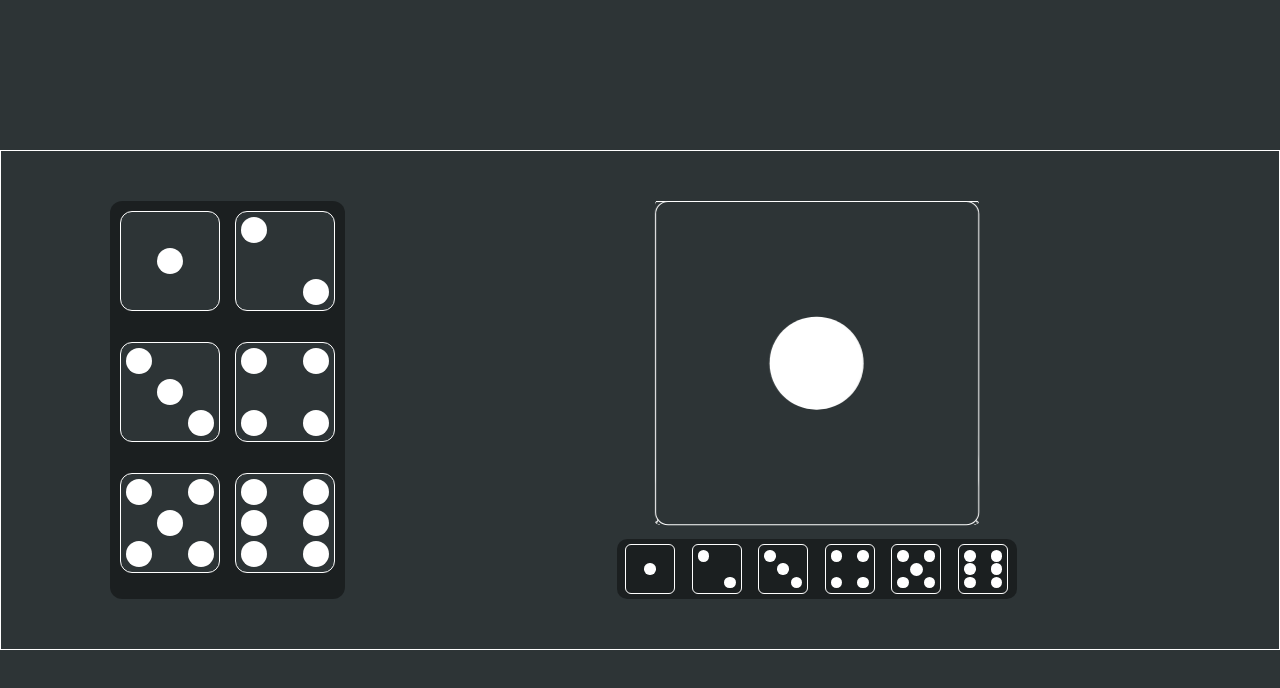
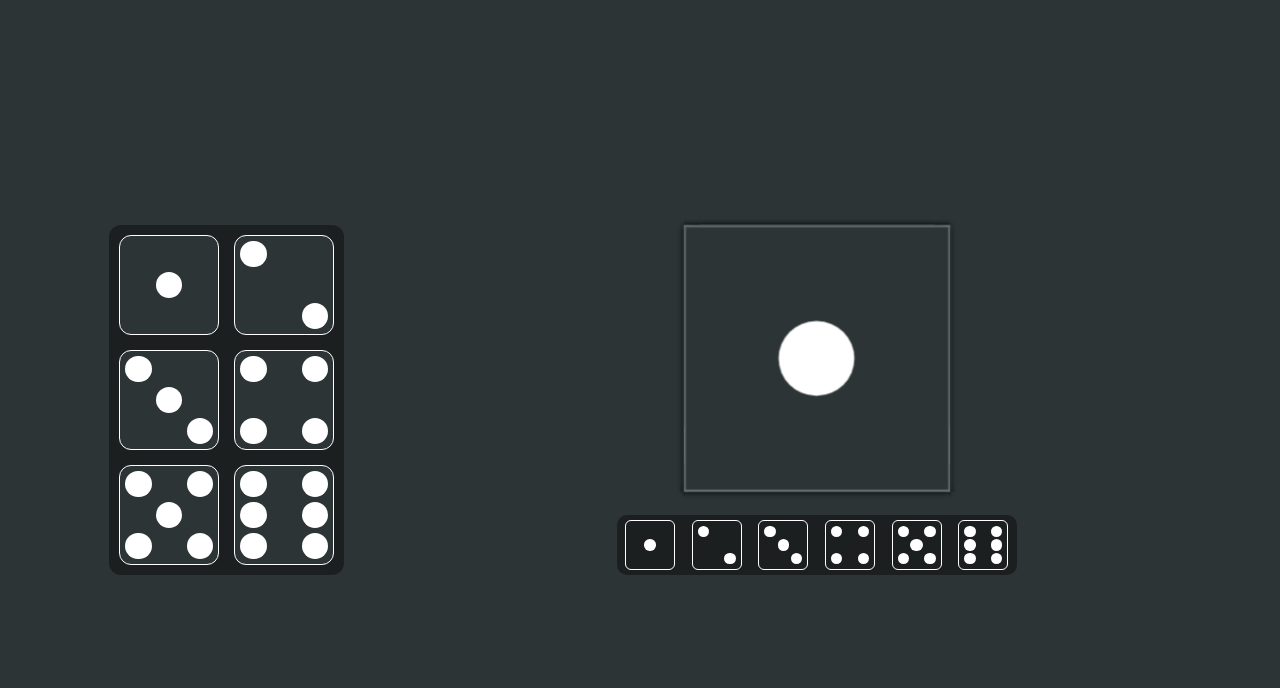
Before and after one commit to hard1n/3d-dice, a plain HTML site: page index.html in a window 1280 px wide. Drawn offline with Linux system fonts and the light colour scheme.

Commit message:
change dimentions | practice finished

```diff
--- a/index.html
+++ b/index.html
@@ -80,36 +80,36 @@
                         <div class="dot dot4"></div>
                         <div class="dot dot5"></div>
                         <div class="dot dot6"></div>
-                </div>
+                    </div>
                 </div>
             </div>
             <nav class="nav-footer">
-                <div class="dice-face dice-hover face1">
+                <div class="dice-face dice-hover face1" id="hover1">
                     <div class="dot"></div>
                 </div>
-                <div class="dice-face dice-hover face2">
+                <div class="dice-face dice-hover face2" id="hover2">
                     <div class="dot"></div>
                     <div class="dot dot2"></div>
                 </div>
-                <div class="dice-face dice-hover face3">
+                <div class="dice-face dice-hover face3" id="hover3">
                     <div class="dot"></div>
                     <div class="dot dot2"></div>
                     <div class="dot dot3"></div>
                 </div>
-                <div class="dice-face dice-hover face4">
+                <div class="dice-face dice-hover face4" id="hover4">
                     <div class="dot"></div>
                     <div class="dot dot2"></div>
                     <div class="dot dot3"></div>
                     <div class="dot dot4"></div>
                 </div>
-                <div class="dice-face dice-hover face5">
+                <div class="dice-face dice-hover face5" id="hover5">
                     <div class="dot"></div>
                     <div class="dot dot2"></div>
                     <div class="dot dot3"></div>
                     <div class="dot dot4"></div>
                     <div class="dot dot5"></div>
                 </div>
-                <div class="dice-face dice-hover face6">
+                <div class="dice-face dice-hover face6" id="hover6">
                     <div class="dot"></div>
                     <div class="dot dot2"></div>
                     <div class="dot dot3"></div>
--- a/main.js
+++ b/main.js
@@ -1,13 +1,20 @@
 const mainDice = document.getElementById('dice-box');
+// Buttons
 const btnOne = document.getElementById('btn1');
 const btnTwo = document.getElementById('btn2');
 const btnThree = document.getElementById('btn3');
 const btnFour = document.getElementById('btn4');
 const btnFive = document.getElementById('btn5');
 const btnSix = document.getElementById('btn6');
+// Nav hover
+const hvOne = document.getElementById('hover1');
+const hvTwo = document.getElementById('hover2');
+const hvThree = document.getElementById('hover3');
+const hvFour = document.getElementById('hover4');
+const hvFive = document.getElementById('hover5');
+const hvSix = document.getElementById('hover6');
 
-
-
+//** Buttons actions **//
 btnOne.addEventListener('click', ()=>
     mainDice.style.transform = 'rotateY(0deg)'
 );
@@ -31,3 +38,28 @@ btnFive.addEventListener('click', ()=>
 btnSix.addEventListener('click', ()=>
     mainDice.style.transform = 'rotateX(-180deg)'
 );
+
+//** Hover actions **//
+hvOne.addEventListener('mouseenter', ()=>
+    mainDice.style.transform = 'rotateY(0deg)'
+);
+
+hvTwo.addEventListener('mouseenter', ()=>
+    mainDice.style.transform = 'rotateY(-90deg)'
+);
+
+hvThree.addEventListener('mouseenter', ()=>
+    mainDice.style.transform = 'rotateY(90deg)'
+);
+
+hvFour.addEventListener('mouseenter', ()=>
+    mainDice.style.transform = 'rotateX(90deg)'
+);
+
+hvFive.addEventListener('mouseenter', ()=>
+    mainDice.style.transform = 'rotateX(-90deg)'
+);
+
+hvSix.addEventListener('mouseenter', ()=>
+    mainDice.style.transform = 'rotateX(-180deg)'
+);
--- a/styles.css
+++ b/styles.css
@@ -12,7 +12,7 @@ body {
 }
 
 .main-container {
-    border: 1px solid white;
+    /* border: 1px solid white; */
     height: 80vh;
     position: absolute;
     top: 50%;
@@ -21,10 +21,11 @@ body {
     justify-content: space-around;
     align-content: center;
     padding: 50px;
-    height: 500px;
+    height: 450px;
 
     -ms-transform: translateY(-50%);
     transform: translateY(-50%);
+    /* max-width: 950px; */
     width: 100%;
 }
 
@@ -69,7 +70,8 @@ body {
     display: flex;
     align-items: center;
     justify-content: space-around;
-    height: 15%;
+    padding: 5px 0;
+    /* height: 15%; */
     width: 400px;
 }
 
@@ -85,16 +87,20 @@ body {
 }
 
 .main-dice {
-    border: 1px solid #fff;
-    border-radius: 12px;
-    height: 300px;
-    width: 300px;
+    background-color: #2d3436;
+    border: 2px solid #636e72;
+    border-radius: 0;
+    box-shadow: 0 1px 6px #000;
+    position: absolute;
+    height: 250px;
+    width: 250px;
 }
 
 .dice-btn {
     background-color: #2d3436;
     border: 1px solid #fff;
     border-radius: 12px;
+    transition: 300ms;
     height: 100px;
     width: 100px;
 }
@@ -186,6 +192,11 @@ body {
     cursor: pointer;
 }
 
+.dice-btn:active {
+    opacity: 70%;
+    /* transform: scale(0.9); */
+}
+
 /* ***3D animation*** */
 .main-dice-container {
     position: relative;
@@ -194,16 +205,20 @@ body {
 }
 
 .main-dice__box {
-    background-color: #fff;
+    background-color: #2d3436;
     position: absolute;
-    height: 300px;
-    width: 300px;
-    /* transform: rotate(-90deg); */
+    height: 250px;
+    width: 250px;
     transform-style: preserve-3d;
     transition: 700ms;
+    /* transform: rotate(-90deg); */
     /* animation: animate 5s infinite; */
     /* transform:rotateY(30deg); */
     /* transform:rotateX(-10deg); */
+}
+
+.main-dice__box::before {
+    background-color: #fff;
 }
 
 /* @keyframes animate {
@@ -224,41 +239,36 @@ body {
     }
 } */
 
-.main-dice {
-    background-color: #2d3436;
-    position: absolute;
-}
-
 #dice-1 /*front face*/{
     /* display: none; */
-    transform: translateZ(150px);
+    transform: translateZ(125px);
 }
 
 #dice-2 /*right*/ {
     /* display: none; */
-    left: 150px;
+    left: 125px;
     transform: rotateY(-90deg);
 }
 
 #dice-3 /*left*/{
     /* display: none; */
-    right: 150px;
+    right: 125px;
     transform: rotateY(-90deg);
 }
 
 #dice-4 /*bottom*/{
     /* display: none; */
-    top: 150px;
+    top: 125px;
     transform: rotateX(-90deg);
 }
 
 #dice-5 /*top*/{
     /* display: none; */
-    bottom: 150px;
+    bottom: 125px;
     transform: rotateX(-90deg);
 }
 
 #dice-6 /*back*/{
     /* display: none; */
-    transform: translateZ(-150px);
+    transform: translateZ(-125px);
 }
```
